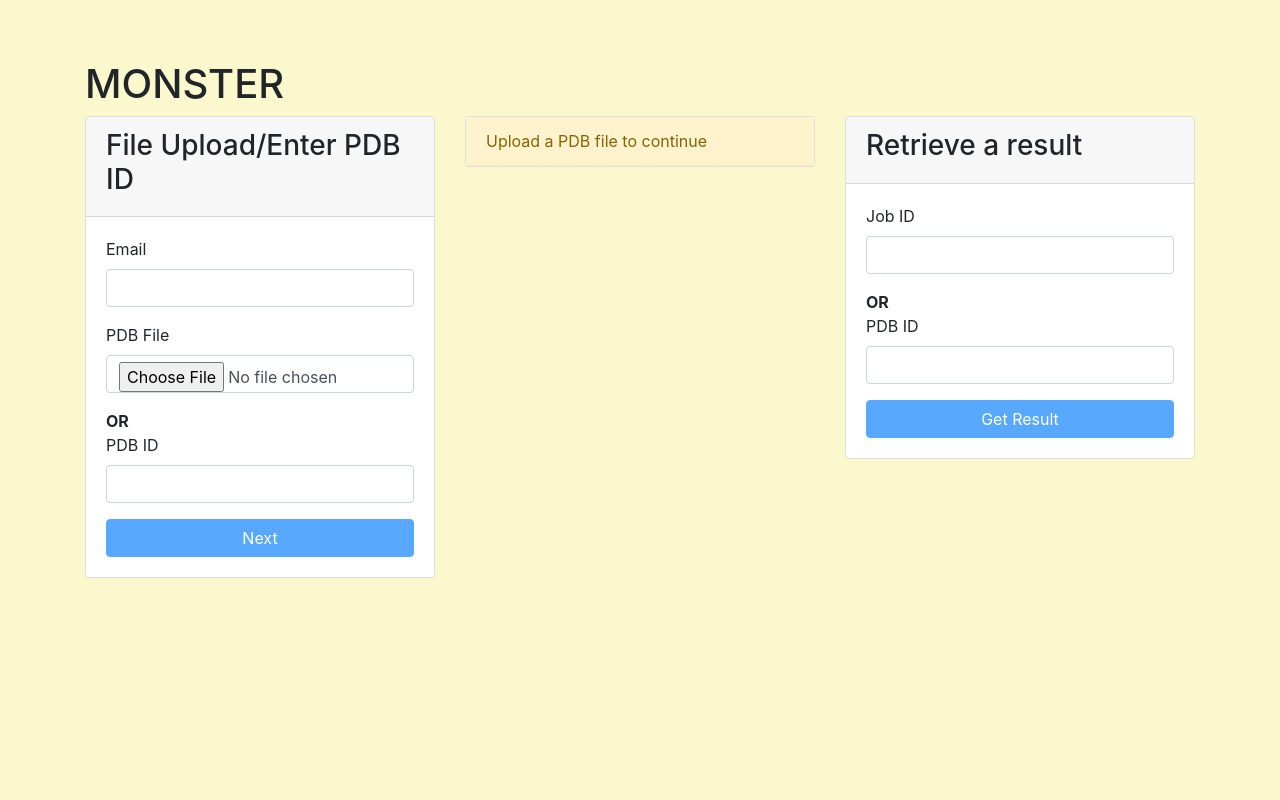
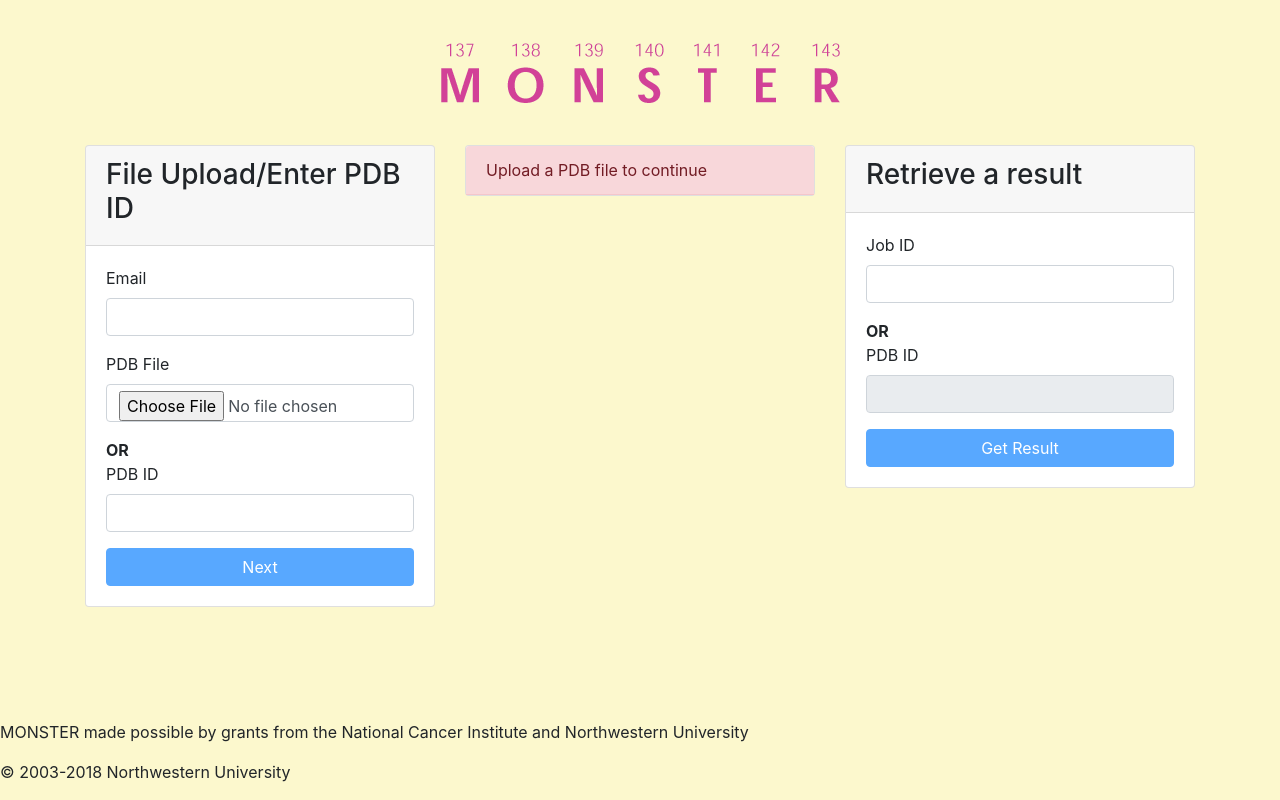
Before and after one commit to JamesJeffryes/numonster-client, a Vue app: page / in a window 1280 px wide. Built offline with nearby package versions, Linux system fonts and the light colour scheme; what vue-resource would draw is missing.

Commit message:
Cleanup front page and stub in results

```diff
--- a/src/App.vue
+++ b/src/App.vue
@@ -1,18 +1,47 @@
 <template>
   <div id="app">
+    <div class="header">
+      <router-link to="/">
+        <img id="logo" src="../static/monster_logo.gif"/>
+      </router-link>
+    </div>
     <router-view/>
+    <footer class="footer">
+      <p>
+        MONSTER made possible by grants from the National Cancer Institute and Northwestern University
+      </p>
+      <p>
+        &copy; 2003-{{getYear()}} Northwestern University
+      </p>
+    </footer>
   </div>
 </template>
 
 <script>
 export default {
-  name: 'App'
+  name: 'App',
+  methods: {
+    getYear: function () {
+      return new Date().getFullYear()
+    }
+  }
 }
 </script>
 
 <style>
-#app {
-  margin-top: 60px;
-}
-
+  #logo{
+    display: block;
+    margin-left: auto;
+    margin-right: auto;
+  }
+  .header{
+    padding-bottom: 40px;
+    padding-top: 40px;
+  }
+  .footer{
+    position: fixed;
+    left: 0;
+    bottom: 0;
+    width: 100%;
+  }
 </style>
--- /dev/null
+++ b/src/components/Result.vue
@@ -0,0 +1,16 @@
+<template>
+  <div id="result">
+    {{ $route.params.job_id }}
+  </div>
+</template>
+
+<script>
+export default {
+  name: 'Result',
+  data: () => ({
+  })
+}
+</script>
+
+<style scoped>
+</style>
--- a/src/components/Submit.vue
+++ b/src/components/Submit.vue
@@ -1,7 +1,7 @@
 <template>
-  <div id='app' class='container main'>
-    <h1 >MONSTER</h1>
+  <div id='submit' class='container main'>
     <div class='row'>
+      <!-- COL 1 -->
       <div class='col-sm'>
         <div class='card'>
           <div class='card-header'>
@@ -36,9 +36,11 @@
           </div>
         </div>
       </div>
+
+      <!-- COL 2 -->
       <div class='col-sm'>
         <div class='card' v-if='!all_chains.length'>
-          <div class='card-header alert-warning'>
+          <div class='card-header alert-danger'>
             Upload a PDB file to continue
           </div>
         </div>
@@ -90,6 +92,8 @@
           </div>
         </div>
       </div>
+
+      <!-- COL 3 -->
       <div class='col-sm'>
         <div class='card'>
           <div class='card-header'>
@@ -111,7 +115,7 @@
                 PDB ID
               </label>
               <input id='ret_pdb_id' v-model='ret_pdb_id' v-validate='{regex: /[A-Z0-9]{4}/ }'
-                     class='form-control' type='ret_pdb_id' name='ret_pdb_id'>
+                     class='form-control' type='ret_pdb_id' name='ret_pdb_id' disabled>
               <p class='text-danger' >{{ errors.first('ret_pdb_id') }}</p>
             </div>
             <button type='button' class='btn btn-primary btn-block' v-on:click='getResult'
@@ -147,7 +151,7 @@
 };
 
 export default {
-  name: 'app',
+  name: 'Submit',
   data: () => ({
     file: '',
     pdb_id: '',
@@ -178,7 +182,7 @@
   },
   methods: {
     getResult: function () {
-      alert('Not yet implemented');
+      this.$router.push({name: 'Result', params: {job_id: this.job_id }});
     },
     handleFileUpload: function () {
       this.file = this.$refs.file.files[0];
@@ -208,18 +212,6 @@
         this.selected_pairs = [];
       } else {
         this.selected_pairs = this.all_pairs;
-      }
-    },
-    customLabel: function ({ name, start, end }) {
-      return `${name}: ${start} - ${end}`;
-    },
-    addChain: function () {
-      if (this.all_chains.find(x => x.name === this.new_chain.name)) {
-        alert('Duplicate chain name');
-      } else if (this.new_chain.end <= this.new_chain.start) {
-        alert('End residue must be greated than the starting residue');
-      } else {
-        this.all_chains.push(Object.assign({}, this.new_chain));
       }
     },
     submitJob: function () {
--- a/src/router/index.js
+++ b/src/router/index.js
@@ -1,8 +1,9 @@
 import Vue from 'vue'
 import Router from 'vue-router'
 import Submit from '@/components/Submit'
+import Result from '@/components/Result'
 
-Vue.use(Router)
+Vue.use(Router);
 
 export default new Router({
   routes: [
@@ -10,6 +11,10 @@
       path: '/',
       name: 'Submit',
       component: Submit
+    }, {
+      path: '/result/:job_id',
+      name: 'Result',
+      component: Result
     }
   ]
 })
```
Also changed, not shown: static/monster_logo.gif (added), 1 other file (tests, documents, lock files or other folders).
